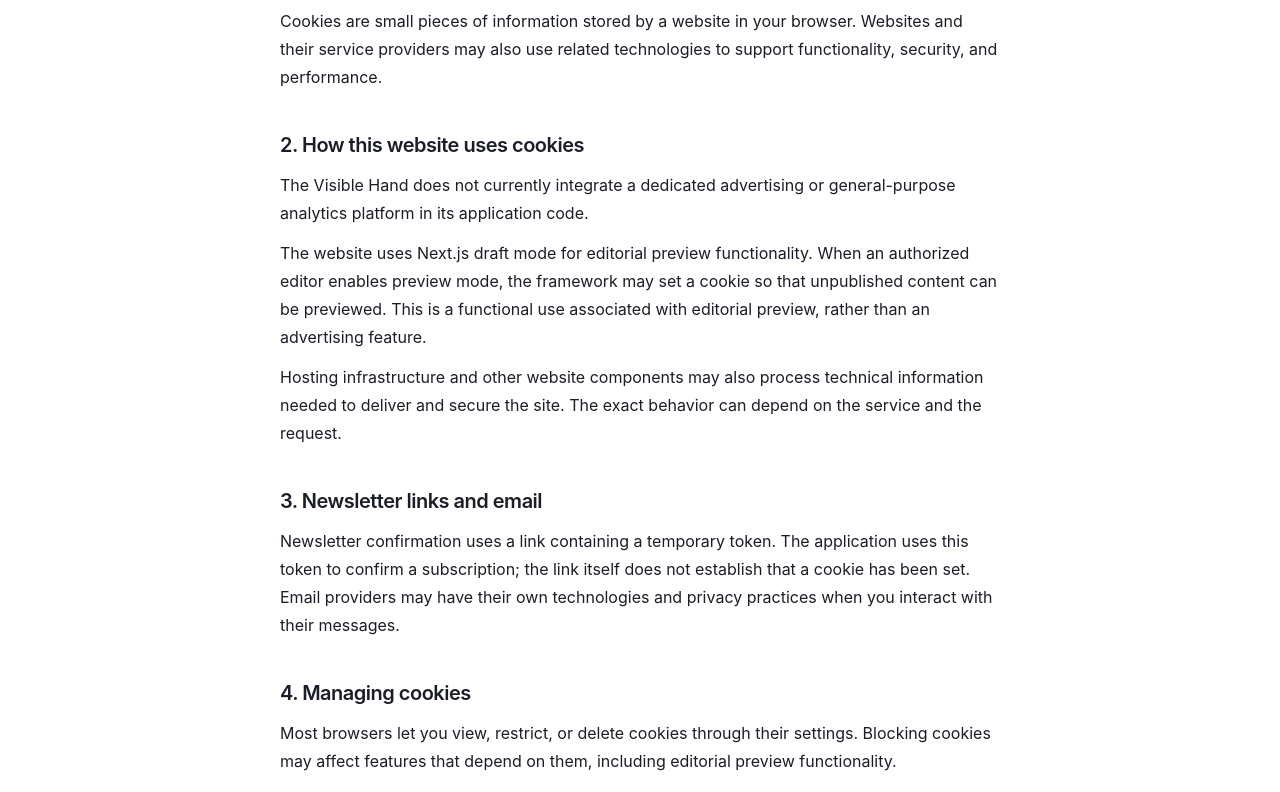
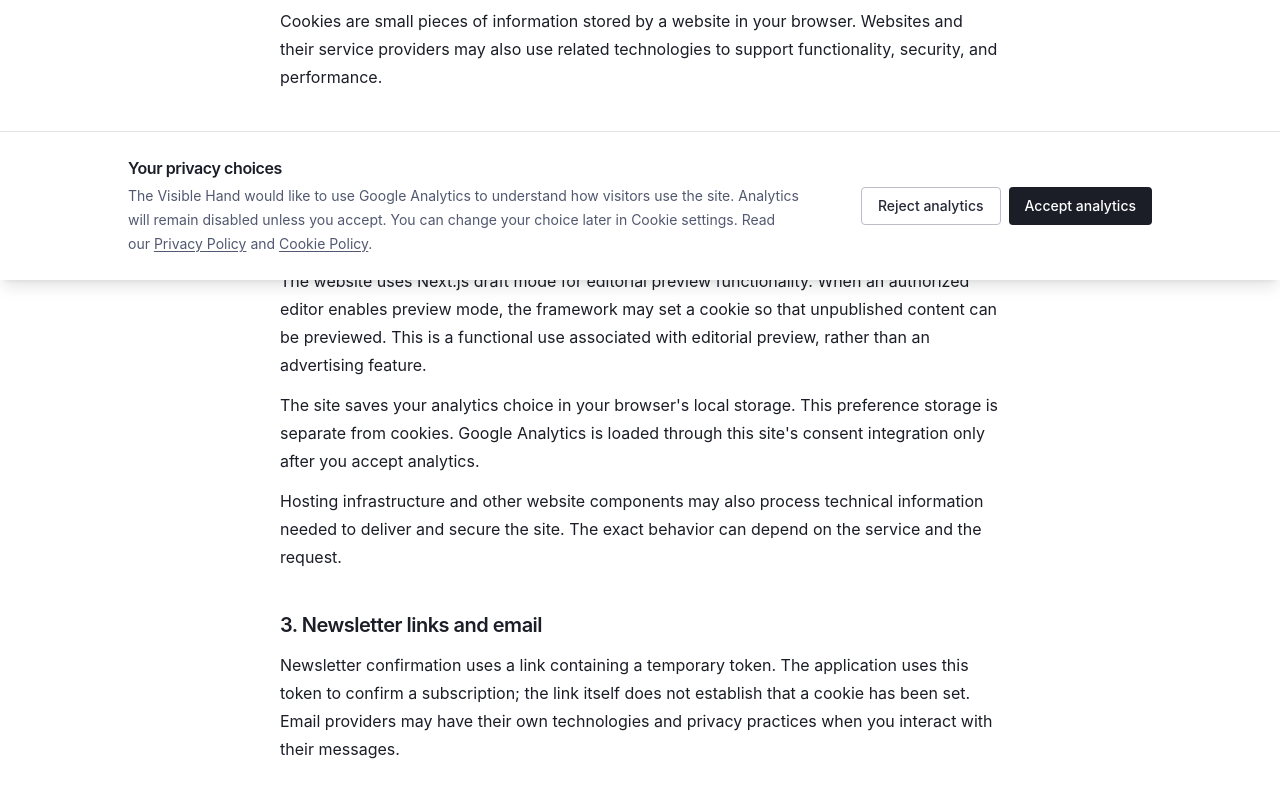
Before and after one commit to Sagarbh61/the-visible-hand, a Next.js app in the folder frontend/: page /cookie-policy in a window 1280 px wide. Shown: the part 520-1312 px from the top of the page. Built offline with nearby package versions, Linux system fonts and the light colour scheme; no server answers.

Commit message:
Add consent-gated Google Analytics

```diff
--- /dev/null
+++ b/frontend/app/components/AnalyticsConsent.tsx
@@ -0,0 +1,109 @@
+
+'use client'
+
+import { useEffect, useState } from 'react'
+import { GoogleAnalytics } from '@next/third-parties/google'
+
+type Consent = 'accepted' | 'rejected' | 'unset'
+
+const CONSENT_KEY = 'tvh-analytics-consent'
+const GA_ID = 'G-037N3WNEK2'
+
+export function AnalyticsConsent() {
+  const [consent, setConsent] = useState<Consent | null>(null)
+  const [showSettings, setShowSettings] = useState(false)
+
+  useEffect(() => {
+    const saved = window.localStorage.getItem(CONSENT_KEY)
+
+    setConsent(
+      saved === 'accepted' || saved === 'rejected'
+        ? saved
+        : 'unset',
+    )
+  }, [])
+
+  function chooseConsent(choice: 'accepted' | 'rejected') {
+    const previous = window.localStorage.getItem(CONSENT_KEY)
+
+    window.localStorage.setItem(CONSENT_KEY, choice)
+    setConsent(choice)
+    setShowSettings(false)
+
+    // Reload after withdrawing previously granted consent.
+    // The new page load will not mount Google Analytics.
+    if (previous === 'accepted' && choice === 'rejected') {
+      window.location.reload()
+    }
+  }
+
+  if (consent === null) {
+    return null
+  }
+
+  return (
+    <>
+      {consent === 'accepted' && <GoogleAnalytics gaId={GA_ID} />}
+
+      {consent === 'unset' || showSettings ? (
+        <aside
+          aria-label="Analytics and privacy preferences"
+          className="fixed inset-x-0 bottom-0 z-50 border-t border-gray-200 bg-white p-5 shadow-lg sm:p-6"
+        >
+          <div className="mx-auto flex max-w-5xl flex-col gap-4 sm:flex-row sm:items-center sm:justify-between">
+            <div className="max-w-2xl">
+              <h2 className="text-base font-semibold text-gray-900">
+                Your privacy choices
+              </h2>
+              <p className="mt-1 text-sm leading-6 text-gray-600">
+                The Visible Hand would like to use Google Analytics to
+                understand how visitors use the site. Analytics will remain
+                disabled unless you accept. You can change your choice later
+                in Cookie settings. Read our{' '}
+                <a
+                  href="/privacy"
+                  className="underline underline-offset-2 hover:text-red-800"
+                >
+                  Privacy Policy
+                </a>{' '}
+                and{' '}
+                <a
+                  href="/cookie-policy"
+                  className="underline underline-offset-2 hover:text-red-800"
+                >
+                  Cookie Policy
+                </a>
+                .
+              </p>
+            </div>
+
+            <div className="flex shrink-0 flex-wrap gap-2">
+              <button
+                type="button"
+                onClick={() => chooseConsent('rejected')}
+                className="rounded border border-gray-300 px-4 py-2 text-sm font-medium text-gray-800 hover:bg-gray-100"
+              >
+                Reject analytics
+              </button>
+              <button
+                type="button"
+                onClick={() => chooseConsent('accepted')}
+                className="rounded bg-gray-900 px-4 py-2 text-sm font-medium text-white hover:bg-gray-700"
+              >
+                Accept analytics
+              </button>
+            </div>
+          </div>
+        </aside>
+      ) : (
+        <button
+          type="button"
+          onClick={() => setShowSettings(true)}
+          className="fixed bottom-3 right-3 z-40 rounded border border-gray-300 bg-white px-3 py-2 text-xs text-gray-700 shadow-sm hover:bg-gray-100"
+        >
+          Cookie settings
+        </button>
+      )}
+    </>
+  )
+}
--- a/frontend/app/cookie-policy/page.tsx
+++ b/frontend/app/cookie-policy/page.tsx
@@ -42,9 +42,10 @@ export default function CookiePolicyPage() {
             2. How this website uses cookies
           </h2>
           <p>
-            The Visible Hand does not currently integrate a dedicated
-            advertising or general-purpose analytics platform in its
-            application code.
+            The Visible Hand uses Google Analytics 4 to measure website usage
+            when a visitor accepts analytics through the site's consent controls.
+            Google Analytics may use cookies and similar technologies to
+            distinguish visits and understand interactions with the website.
           </p>
           <p className="mt-3">
             The website uses Next.js draft mode for editorial preview
@@ -52,6 +53,12 @@ export default function CookiePolicyPage() {
             the framework may set a cookie so that unpublished content can
             be previewed. This is a functional use associated with editorial
             preview, rather than an advertising feature.
+          </p>
+          <p className="mt-3">
+            The site saves your analytics choice in your browser's local storage.
+            This preference storage is separate from cookies. Google Analytics
+            is loaded through this site's consent integration only after you
+            accept analytics.
           </p>
           <p className="mt-3">
             Hosting infrastructure and other website components may also
@@ -88,6 +95,12 @@ export default function CookiePolicyPage() {
             technical processing performed by hosting or other service
             providers.
           </p>
+          <p className="mt-3">
+            You can change your analytics choice at any time using the Cookie
+            settings control on the website. Rejecting analytics prevents this
+            site's consent integration from loading Google Analytics. Browser
+            settings can also be used to manage cookies and local storage.
+          </p>
         </section>
 
         <section>
--- a/frontend/app/layout.tsx
+++ b/frontend/app/layout.tsx
@@ -1,6 +1,7 @@
 import type { Metadata } from 'next'
 import Link from 'next/link'
 import { NewsletterForm } from '@/app/components/NewsletterForm'
+import { AnalyticsConsent } from '@/app/components/AnalyticsConsent'
 import '@/app/globals.css'
 
 
@@ -227,6 +228,7 @@ export default function RootLayout({
             </div>
           </div>
         </footer>
+        <AnalyticsConsent />
       </body>
     </html>
   )
--- a/frontend/app/privacy/page.tsx
+++ b/frontend/app/privacy/page.tsx
@@ -57,6 +57,11 @@ export default function PrivacyPage() {
             reliability, and security. The precise information retained
             depends on the services involved.
           </p>
+          <p className="mt-3">
+            If you accept analytics, Google Analytics may collect information
+            about your visits and interactions with the website. Analytics is
+            not loaded through the site's consent integration unless you accept.
+          </p>
         </section>
 
         <section>
@@ -90,9 +95,23 @@ export default function PrivacyPage() {
             Their own privacy policies and practices also apply.
           </p>
           <p className="mt-3">
-            We do not currently integrate a general-purpose analytics service
-            in the application code. This may change if the website's needs
-            change, in which case this policy should be updated.
+            The website uses Google Analytics 4 (GA4) to understand how visitors
+            use the publication, such as which pages are viewed and how visitors
+            interact with the site. Google Analytics is loaded only after you
+            accept analytics through the site's consent controls. If you reject
+            analytics, the site does not load Google Analytics through this
+            integration.
+          </p>
+          <p className="mt-3">
+            Google may process usage information, device and browser information,
+            and online identifiers to provide its analytics service. Information
+            is sent to Google when analytics is enabled and may be processed
+            according to Google's own privacy practices.
+          </p>
+          <p className="mt-3">
+            Your analytics choice is saved in your browser's local storage so
+            the site can remember your preference. You can change your choice
+            using Cookie settings on the website.
           </p>
         </section>
 
--- a/frontend/package.json
+++ b/frontend/package.json
@@ -14,6 +14,7 @@
   },
   "dependencies": {
     "@neondatabase/serverless": "^1.2.0",
+    "@next/third-parties": "^16.4.2",
     "@sanity/client": "^7.22.1",
     "@sanity/image-url": "^2.1.1",
     "@sanity/uuid": "^3.0.2",
```
Also changed, not shown: 1 other file (tests, documents, lock files or other folders).
